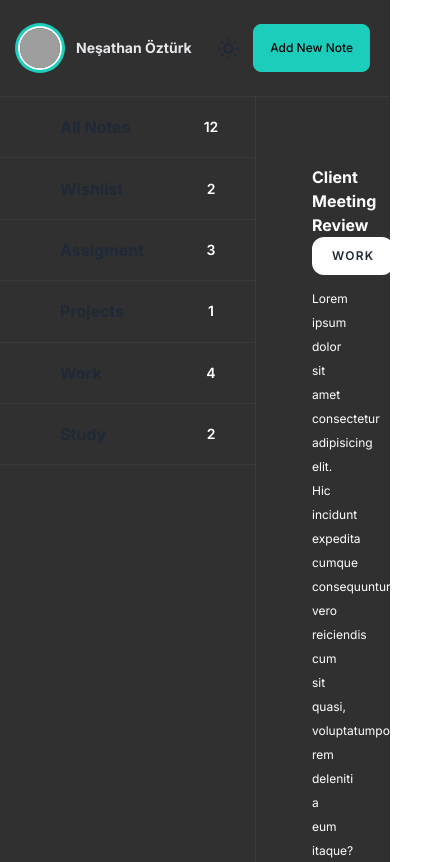
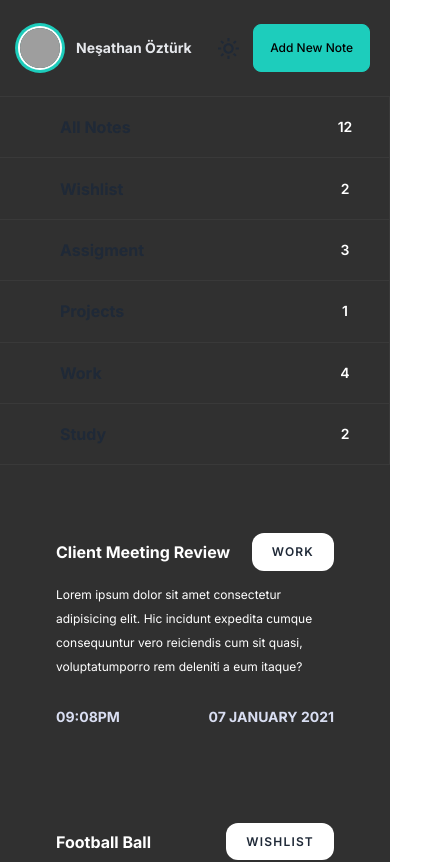
Before and after one commit to nesathanozturk/notluyorum, a Next.js app: page /notes in a window 390 px wide. Shown: the top 862 px of the page, 435 px wide, since content can reach past the window. Built offline with nearby package versions, Linux system fonts and the light colour scheme; grey boxes are pictures that could not be loaded.

Commit message:
style: edit components

```diff
--- a/src/app/notes/page.tsx
+++ b/src/app/notes/page.tsx
@@ -7,7 +7,7 @@ const NotesPage = () => {
   return (
     <main className="min-h-screen">
       <Navbar />
-      <section className="flex">
+      <section className="block sm:flex">
         <Sidebar />
         <Notes />
       </section>
--- a/src/components/category/index.tsx
+++ b/src/components/category/index.tsx
@@ -4,7 +4,7 @@ const Category = () => {
   const renderedCategories = categories.map((category) => (
     <div
       key={category.id}
-      className="flex justify-between items-center p-4 px-6 border-b-[0.05rem] border-[#393939] cursor-pointer hover:bg-[#393939] hover:bg-opacity-50 transition-all"
+      className="flex justify-between items-center flex-wrap p-4 px-6 border-b-[0.05rem] border-[#393939] cursor-pointer hover:bg-[#393939] hover:bg-opacity-50 transition-all"
     >
       <div className="flex items-center space-x-4">
         <div className={`w-5 h-5 bg-[${category.color}] rounded-full`}></div>
--- a/src/components/note-card/index.tsx
+++ b/src/components/note-card/index.tsx
@@ -6,7 +6,7 @@ const NoteCard = () => {
       key={note.id}
       className={`bg-[${note.cardColor}] py-5 px-6 mb-6 md:max-w-[25rem] rounded-3xl cursor-pointer`}
     >
-      <div className="flex justify-between items-center flex-wrap mb-3">
+      <div className="flex justify-between items-center flex-wrap gap-2 mb-3">
         <h1 className="font-bold text-white">{note.title}</h1>
         <span
           className={`px-5 py-[0.9em] bg-white rounded-xl text-center text-[${note.categoryTextColor}] font-semibold text-xs uppercase tracking-widest`}
@@ -15,7 +15,7 @@ const NoteCard = () => {
         </span>
       </div>
       <p className="text-white text-xs leading-6">{note.description}</p>
-      <div className="flex justify-between items-center flex-wrap text-[#D9DEF2] font-bold uppercase mt-7 text-sm">
+      <div className="flex justify-between items-center flex-wrap gap-2 text-[#D9DEF2] font-bold uppercase mt-7 text-sm">
         <span>{note.createdTime}</span>
         <span>{note.createdDate}</span>
       </div>
--- a/src/layouts/sidebar/index.tsx
+++ b/src/layouts/sidebar/index.tsx
@@ -2,7 +2,7 @@ import Category from "@/components/category";
 
 const Sidebar = () => {
   return (
-    <aside className="w-[19rem] min-w-[16rem] border-r-[0.05rem] border-[#393939]">
+    <aside className="sm:w-[19rem] sm:min-w-[14rem] border-r-[0.05rem] border-[#393939]">
       <Category />
     </aside>
   );
```
